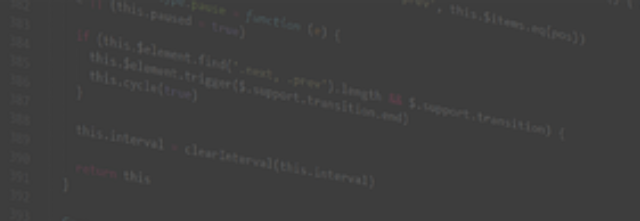
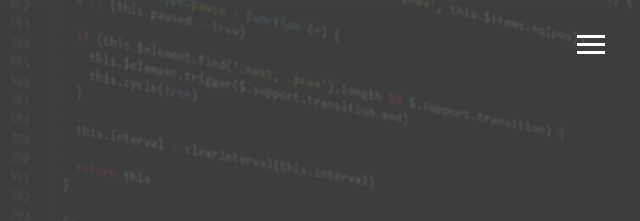
Before and after one commit to DeveloperAshutosh/Resume_Website, a website: page dist/index.html in a window 1280 px wide. Shown: the top 221 px of the page, 640-1280 px from the left. Drawn offline with Linux system fonts and the light colour scheme.

Commit message:
added hamnurger btn

```diff
--- /dev/null
+++ b/scss/_menu.scss
@@ -0,0 +1,15 @@
+.btn{
+    position: absolute;
+    z-index: 3;
+    top: 35px;
+    right: 35px;
+    cursor: pointer;
+    @include transist;
+    .btn-line{
+        width: 28px;
+        height: 3px;
+        margin:0 0 5px 0;
+        background: #fff;
+        @include transist;
+    }
+}
--- a/scss/main.scss
+++ b/scss/main.scss
@@ -1,4 +1,5 @@
 @import 'variables';
+@import 'menu';
 *{
     box-sizing: border-box;
 }
```
Also changed, not shown: dist/css/main.css, dist/js/main.js.
